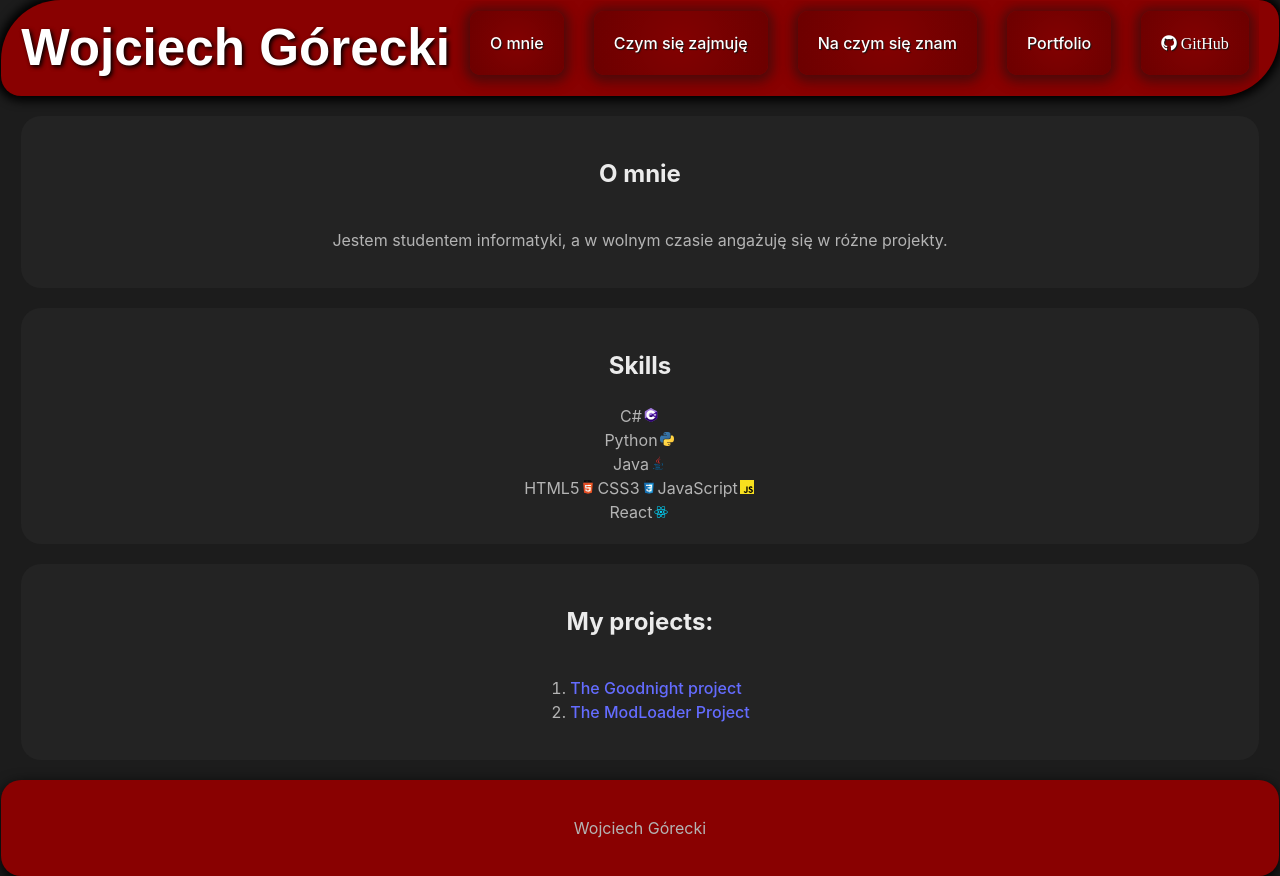
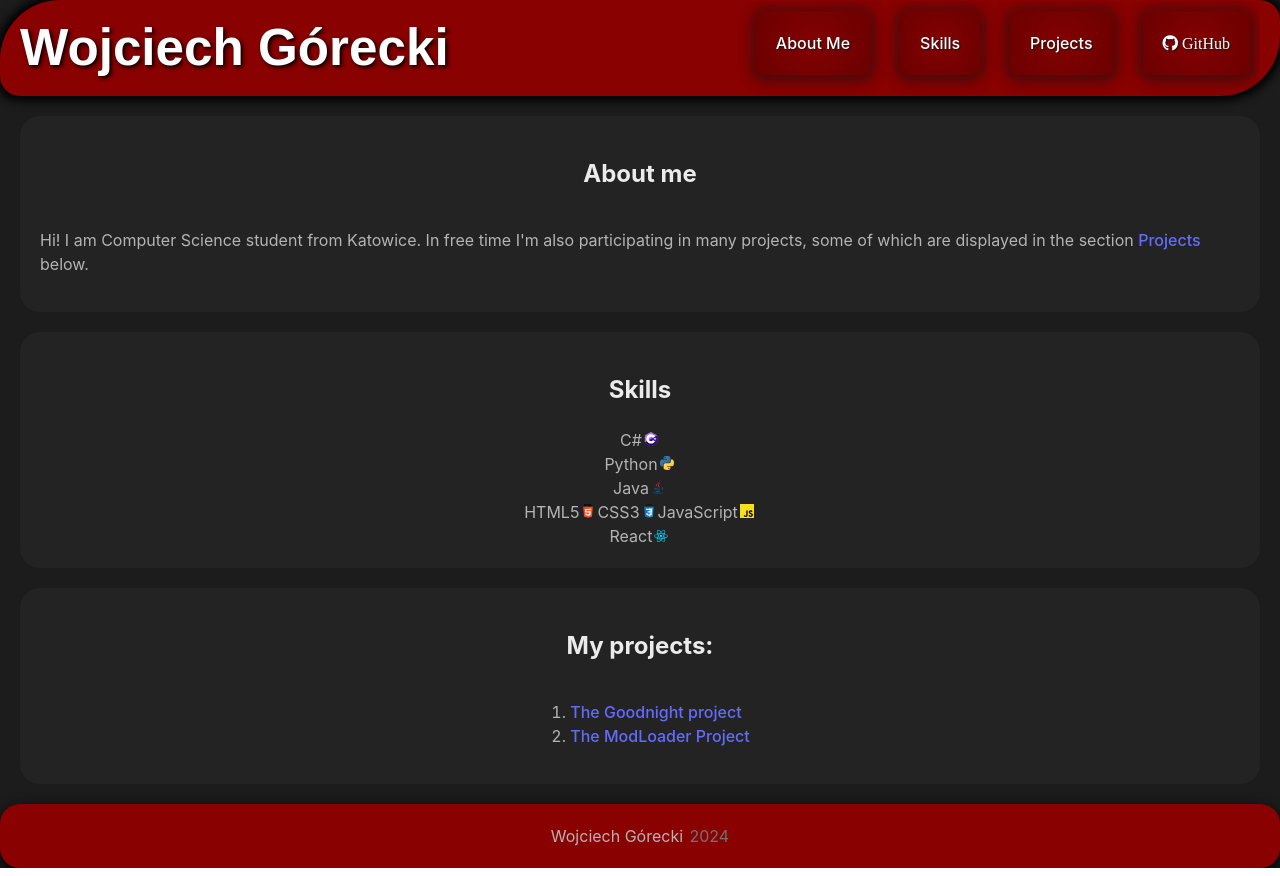
Before and after one commit to WojteGK/Portfolio, a React (Vite) app: page / in a window 1280 px wide. Built offline with nearby package versions, Linux system fonts and the light colour scheme; a web font is replaced by a local one.

Commit message:
changed language to english

```diff
--- a/src/components/AboutMe/AboutMe.jsx
+++ b/src/components/AboutMe/AboutMe.jsx
@@ -3,8 +3,10 @@ import React from 'react'
 function AboutMe() {
   return (
    <div id="about-me">
-      <h2>O mnie</h2>
-      <p>Jestem studentem informatyki, a w wolnym czasie angażuję się w różne projekty.</p>
+      <h2>About me</h2>
+      <p>Hi! I am Computer Science student from Katowice.
+         In free time I'm also participating in many projects,
+         some of which are displayed in the section <a href="#projects">Projects</a> below.</p>
    </div>
   )
 }
--- a/src/components/Footer/Footer.css
+++ b/src/components/Footer/Footer.css
@@ -7,3 +7,7 @@ footer {
    box-shadow: 0 5px 15px 0 #000000;
    border-radius: 20px;
  }
+ .year{
+   margin-left: 0.5vmax;
+   color: #727272;
+ }
--- a/src/components/Footer/Footer.jsx
+++ b/src/components/Footer/Footer.jsx
@@ -2,10 +2,12 @@ import React from 'react'
 import './Footer.css'
 
 function Footer() {
+  const year = new Date().getFullYear()
   return (
    <div id="footer">
       <footer>
-      <p>Wojciech Górecki</p>
+        <div>Wojciech Górecki</div>
+        <div className='year'>{year}</div>
       </footer>
    </div>
   )
--- a/src/components/Nav/Navbar.jsx
+++ b/src/components/Nav/Navbar.jsx
@@ -13,10 +13,9 @@ function Navbar() {
     </button>
       <h1 className="title black-ops">Wojciech Górecki</h1>
       <ul>
-        <li><a href="#about-me">O mnie</a></li>
-        <li><a href="#capabilities">Czym się zajmuję</a></li>
-        <li><a href="#skills">Na czym się znam</a></li>
-        <li><a href="#projects">Portfolio</a></li>
+        <li><a href="#about-me">About Me</a></li>
+        <li><a href="#skills">Skills</a></li>
+        <li><a href="#projects">Projects</a></li>
         <li><a href="https://github.com/WojteGK" target='blank'><i class="fab fa-github"> GitHub</i></a></li>
       </ul>
     </div>
```
Also changed, not shown: src/components/Nav/Navbar.css (line endings or trailing spaces).
